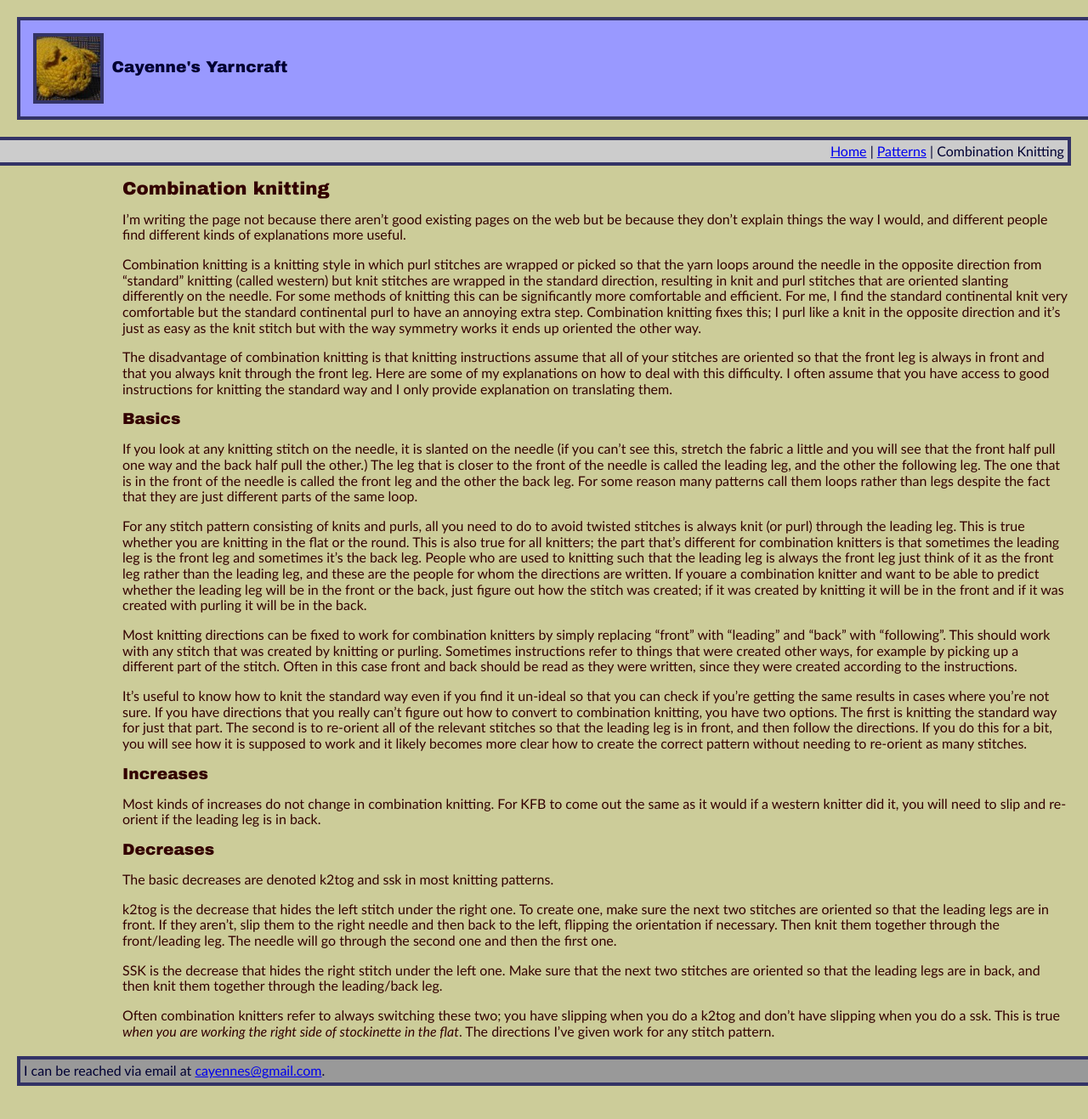
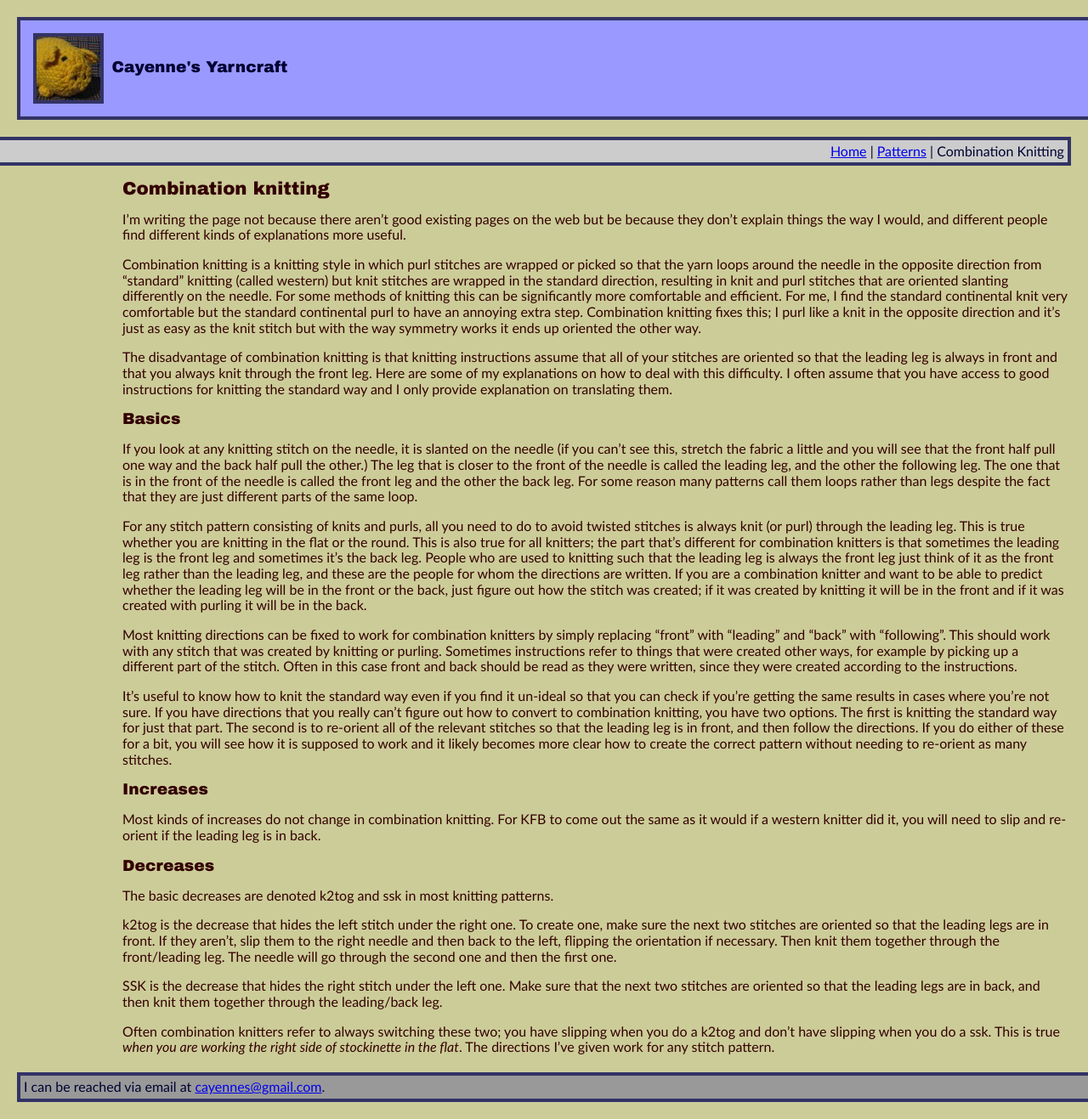
Before and after one commit to cayennes/cayennes.github.com, a Jekyll site: the page built from yarncraft/combination.markdown, in a window 1280 px wide. Shown: the whole page at 85% size. Built offline with Jekyll 4.4.1, drawn with Linux system fonts in a browser that asks for light colours.

Commit message:
Fix typoes in combination.markdown

```diff
--- a/yarncraft/combination.markdown
+++ b/yarncraft/combination.markdown
@@ -20,7 +20,7 @@ opposite direction and it's just as easy as the knit stitch but with the
 way symmetry works it ends up oriented the other way.
 
 The disadvantage of combination knitting is that knitting instructions
-assume that all of your stitches are oriented so that the front leg is
+assume that all of your stitches are oriented so that the leading leg is
 always in front and that you always knit through the front leg.  Here
 are some of my explanations on how to deal with this difficulty.  I
 often assume that you have access to good instructions for knitting the
@@ -45,7 +45,7 @@ combination knitters is that sometimes the leading leg is the front leg
 and sometimes it's the back leg.  People who are used to knitting such
 that the leading leg is always the front leg just think of it as the
 front leg rather than the leading leg, and these are the people for whom
-the directions are written.  If youare a combination knitter and want to
+the directions are written.  If you are a combination knitter and want to
 be able to predict whether the leading leg will be in the front or the
 back, just figure out how the stitch was created; if it was created by
 knitting it will be in the front and if it was created with purling it
@@ -65,10 +65,10 @@ cases where you're not sure.  If you have directions that you really
 can't figure out how to convert to combination knitting, you have two
 options.  The first is knitting the standard way for just that part.
 The second is to re-orient all of the relevant stitches so that the
-leading leg is in front, and then follow the directions.  If you do this
-for a bit, you will see how it is supposed to work and it likely becomes
-more clear how to create the correct pattern without needing to
-re-orient as many stitches.
+leading leg is in front, and then follow the directions.  If you do
+either of these for a bit, you will see how it is supposed to work and
+it likely becomes more clear how to create the correct pattern without
+needing to re-orient as many stitches.
 
 ## Increases
 
```
